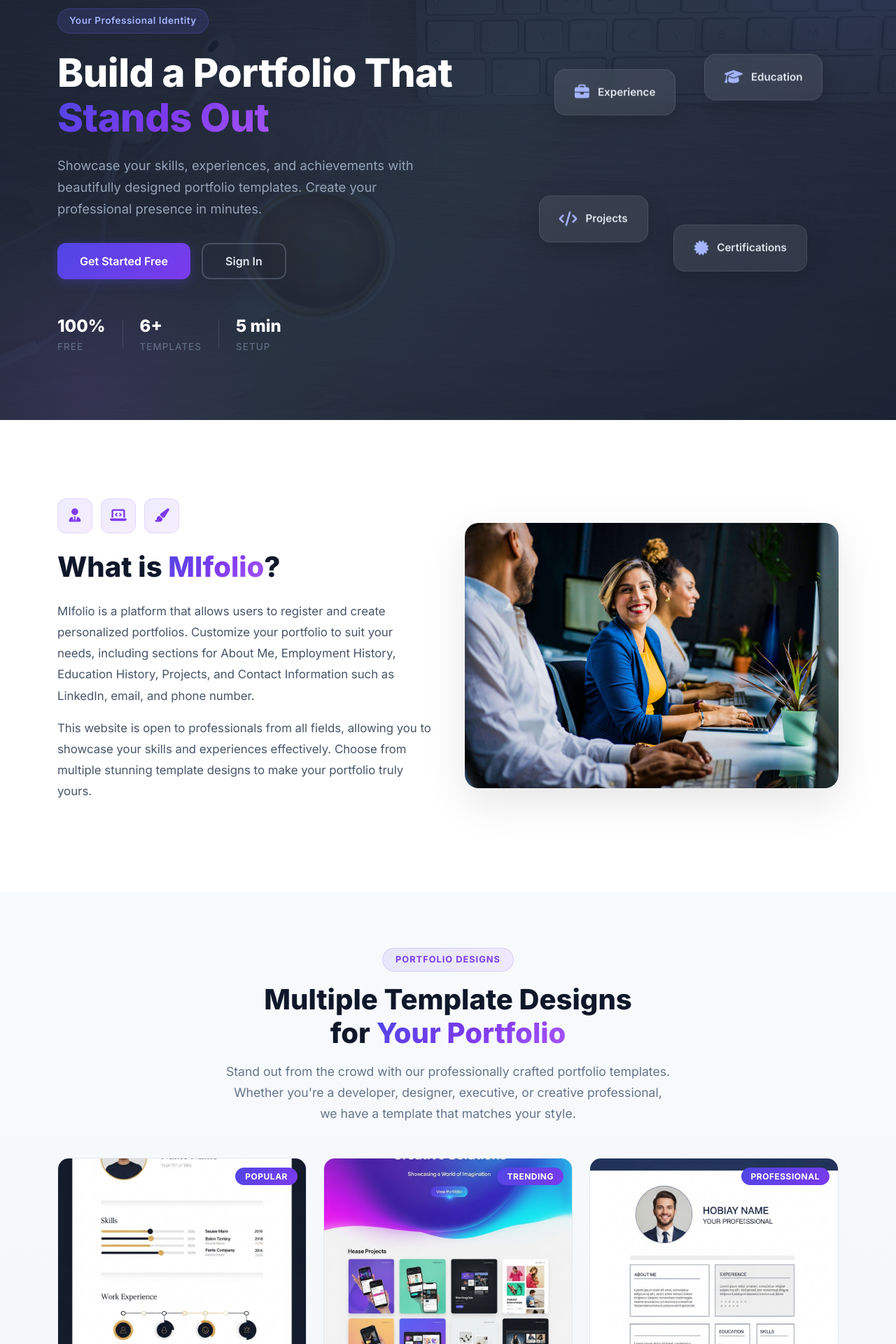
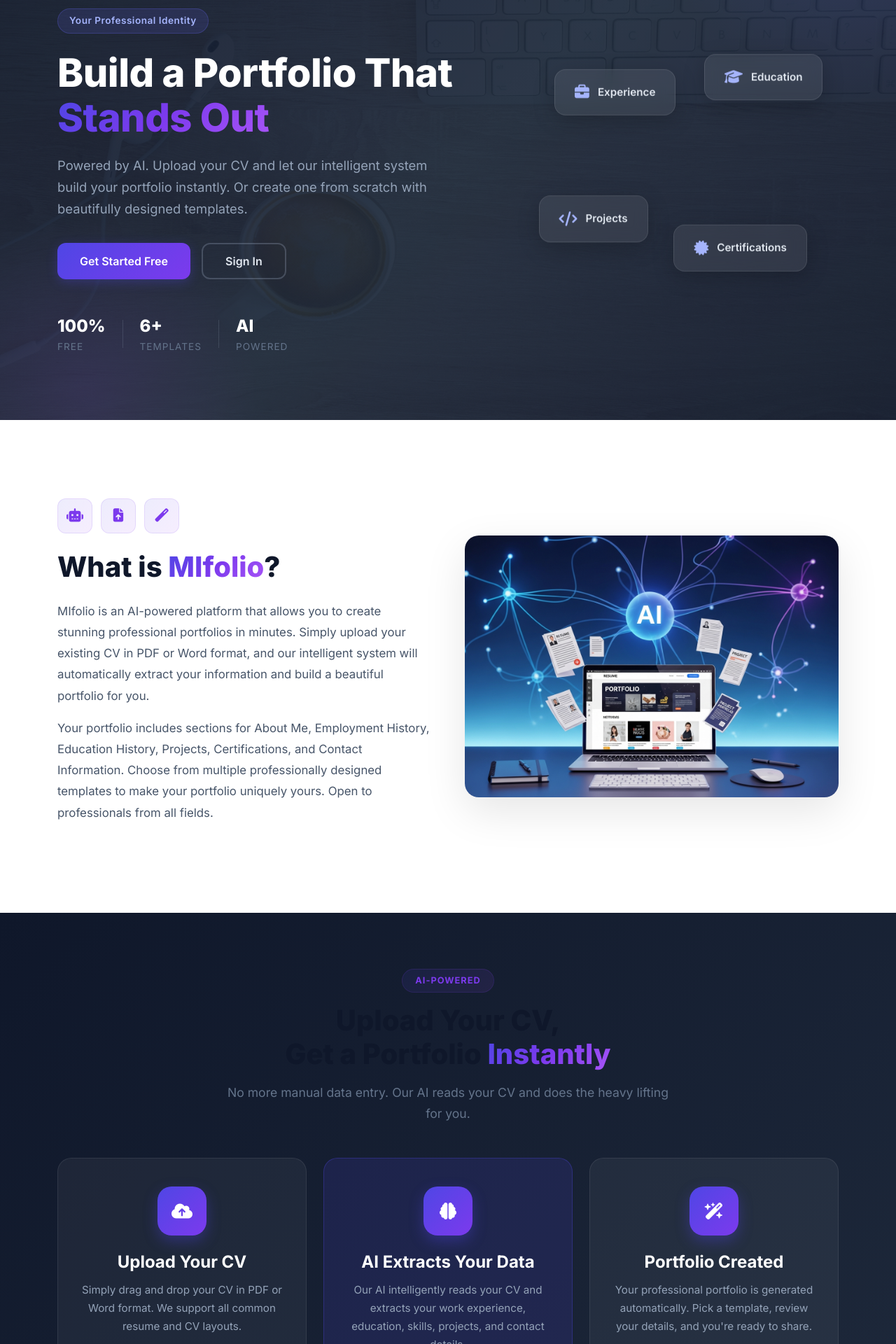
Before and after one commit to chrysanthusobinna/django-portfolio, a Django app: page / in a window 1280 px wide. Shown: the part 200-2120 px from the top of the page at 70% size. Run offline with Django 4.2, Linux system fonts and the light colour scheme.

Commit message:
Update home page to highlight AI features and new design
Introduce AI-powered portfolio generation, update the 'About' section with new text and image, and implement new styling for AI features.

Replit-Commit-Author: Agent
Replit-Commit-Session-Id: 3687a257-22fb-4ec8-a798-f55143c0e040
Replit-Commit-Checkpoint-Type: intermediate_checkpoint
Replit-Commit-Event-Id: aa5a151a-a559-4382-8d0d-8eb0f638d2c2
Replit-Commit-Screenshot-Url: https://storage.googleapis.com/screenshot-production-us-central1/1f5fe7d4-1cdf-4b6f-b09e-05f67c314425/3687a257-22fb-4ec8-a798-f55143c0e040/vbvfAvC
Replit-Helium-Checkpoint-Created: true

```diff
--- a/portfolio_app/templates/home-page.html
+++ b/portfolio_app/templates/home-page.html
@@ -13,7 +13,7 @@
             <div class="col-lg-7">
                 <span class="hero-badge">Your Professional Identity</span>
                 <h1 class="hero-title">Build a Portfolio That <span class="text-gradient">Stands Out</span></h1>
-                <p class="hero-subtitle">Showcase your skills, experiences, and achievements with beautifully designed portfolio templates. Create your professional presence in minutes.</p>
+                <p class="hero-subtitle">Powered by AI. Upload your CV and let our intelligent system build your portfolio instantly. Or create one from scratch with beautifully designed templates.</p>
                 <div class="hero-actions">
                     {% if user.is_authenticated %}
                     <a href="{% url 'edit_user_profile' user.username %}" class="btn btn-hero-primary">Edit My Portfolio</a>
@@ -35,8 +35,8 @@
                     </div>
                     <div class="stat-divider"></div>
                     <div class="stat-item">
-                        <span class="stat-number">5 min</span>
-                        <span class="stat-label">Setup</span>
+                        <span class="stat-number">AI</span>
+                        <span class="stat-label">Powered</span>
                     </div>
                 </div>
             </div>
@@ -73,25 +73,73 @@
             <div class="col-lg-6">
                 <div class="about-card-modern">
                     <div class="about-icon-row">
-                        <div class="about-icon"><i class="fas fa-user-tie"></i></div>
-                        <div class="about-icon"><i class="fas fa-laptop-code"></i></div>
-                        <div class="about-icon"><i class="fas fa-paint-brush"></i></div>
+                        <div class="about-icon"><i class="fas fa-robot"></i></div>
+                        <div class="about-icon"><i class="fas fa-file-upload"></i></div>
+                        <div class="about-icon"><i class="fas fa-magic"></i></div>
                     </div>
                     <h2 class="section-heading">What is <span class="text-gradient">{{ SITE_NAME }}</span>?</h2>
                     <p class="about-text">
-                        {{ SITE_NAME }} is a platform that allows users to register and create personalized portfolios. Customize
-                        your portfolio to suit your needs, including sections for About Me, Employment History, Education History,
-                        Projects, and Contact Information such as LinkedIn, email, and phone number.
+                        {{ SITE_NAME }} is an AI-powered platform that allows you to create stunning professional portfolios in minutes.
+                        Simply upload your existing CV in PDF or Word format, and our intelligent system will automatically extract your
+                        information and build a beautiful portfolio for you.
                     </p>
                     <p class="about-text">
-                        This website is open to professionals from all fields, allowing you to showcase your skills and experiences effectively. Choose from multiple stunning template designs to make your portfolio truly yours.
+                        Your portfolio includes sections for About Me, Employment History, Education History, Projects, Certifications,
+                        and Contact Information. Choose from multiple professionally designed templates to make your portfolio uniquely yours.
+                        Open to professionals from all fields.
                     </p>
                 </div>
             </div>
             <div class="col-lg-6">
                 <div class="about-image-modern">
-                    <img src="{% static 'images/home-page-section-about.jpg' %}" alt="About {{ SITE_NAME }}">
+                    <img src="{% static 'images/home-page-section-about-new.png' %}" alt="About {{ SITE_NAME }}">
                 </div>
+            </div>
+        </div>
+    </div>
+</section>
+
+<section class="section-modern section-ai" id="ai-powered">
+    <div class="container">
+        <div class="text-center mb-5">
+            <span class="section-badge">AI-Powered</span>
+            <h2 class="section-heading-center">Upload Your CV, <br>Get a Portfolio <span class="text-gradient">Instantly</span></h2>
+            <p class="section-subtext">No more manual data entry. Our AI reads your CV and does the heavy lifting for you.</p>
+        </div>
+        <div class="row g-4">
+            <div class="col-md-4">
+                <div class="ai-feature-card">
+                    <div class="ai-feature-icon">
+                        <i class="fas fa-cloud-upload-alt"></i>
+                    </div>
+                    <h4>Upload Your CV</h4>
+                    <p>Simply drag and drop your CV in PDF or Word format. We support all common resume and CV layouts.</p>
+                </div>
+            </div>
+            <div class="col-md-4">
+                <div class="ai-feature-card ai-feature-highlight">
+                    <div class="ai-feature-icon">
+                        <i class="fas fa-brain"></i>
+                    </div>
+                    <h4>AI Extracts Your Data</h4>
+                    <p>Our AI intelligently reads your CV and extracts your work experience, education, skills, projects, and contact details.</p>
+                </div>
+            </div>
+            <div class="col-md-4">
+                <div class="ai-feature-card">
+                    <div class="ai-feature-icon">
+                        <i class="fas fa-wand-magic-sparkles"></i>
+                    </div>
+                    <h4>Portfolio Created</h4>
+                    <p>Your professional portfolio is generated automatically. Pick a template, review your details, and you're ready to share.</p>
+                </div>
+            </div>
+        </div>
+        <div class="text-center mt-5">
+            <div class="ai-formats-badge">
+                <i class="fas fa-file-pdf"></i> PDF
+                <span class="ai-format-divider"></span>
+                <i class="fas fa-file-word"></i> Word / DOCX
             </div>
         </div>
     </div>
@@ -293,12 +341,12 @@
                     <div class="accordion-item">
                         <h2 class="accordion-header" id="faqFive">
                             <button class="accordion-button collapsed" type="button" data-bs-toggle="collapse" data-bs-target="#collapseFive" aria-expanded="false" aria-controls="collapseFive">
-                                How do I contact support?
+                                How does the AI CV upload work?
                             </button>
                         </h2>
                         <div id="collapseFive" class="accordion-collapse collapse" aria-labelledby="faqFive" data-bs-parent="#faqAccordion">
                             <div class="accordion-body">
-                                You can contact support by filling out the contact form below. Make sure to include your name, email, subject, and message.
+                                Simply upload your CV in PDF or Word format. Our AI will read through your document, extract key details like your work experience, education, skills, and contact info, then automatically populate your portfolio. You can review and edit everything before publishing.
                             </div>
                         </div>
                     </div>
@@ -311,84 +359,5 @@
     </div>
 </section>
 
-<section class="section-modern bg-white" id="contact">
-    <div class="container">
-        <div class="text-center mb-5">
-            <span class="section-badge">Get in Touch</span>
-            <h2 class="section-heading-center">Contact <span class="text-gradient">Us</span></h2>
-            <p class="section-subtext">Have questions or need support? Reach out to us through any of the channels below or send us a message directly.</p>
-        </div>
-        <div class="row g-5">
-            <div class="col-lg-5">
-                <div class="contact-info-modern">
-                    <div class="contact-item-modern">
-                        <div class="contact-icon-modern bg-primary">
-                            <i class="fas fa-envelope"></i>
-                        </div>
-                        <div>
-                            <h6>Email</h6>
-                            <a href="mailto:{{ SITE_CONTACT_EMAIL_ADDRESS }}">{{ SITE_CONTACT_EMAIL_ADDRESS }}</a>
-                        </div>
-                    </div>
-                    <div class="contact-item-modern">
-                        <div class="contact-icon-modern bg-success">
-                            <i class="fas fa-phone"></i>
-                        </div>
-                        <div>
-                            <h6>Phone</h6>
-                            <a href="tel:{{ SITE_CONTACT_PHONE_NUMBER|default_if_none:''|cut:' ' }}">{{ SITE_CONTACT_PHONE_NUMBER }}</a>
-                        </div>
-                    </div>
-                    <div class="contact-item-modern">
-                        <div class="contact-icon-modern" style="background: #0077b5;">
-                            <i class="fab fa-linkedin-in"></i>
-                        </div>
-                        <div>
-                            <h6>LinkedIn</h6>
-                            <a href="{{ SITE_CONTACT_LINKEDIN_URL }}" target="_blank">Follow us on LinkedIn</a>
-                        </div>
-                    </div>
-                    <div class="contact-item-modern">
-                        <div class="contact-icon-modern" style="background: #25d366;">
-                            <i class="fab fa-whatsapp"></i>
-                        </div>
-                        <div>
-                            <h6>WhatsApp</h6>
-                            <a href="https://wa.me/{{ SITE_CONTACT_PHONE_NUMBER|urlencode }}" target="_blank">Message us on WhatsApp</a>
-                        </div>
-                    </div>
-                </div>
-            </div>
-            <div class="col-lg-7">
-                <div class="contact-form-modern">
-                    <form method="post" action="{% url 'home' %}">
-                        {% csrf_token %}
-                        <div class="row g-3">
-                            <div class="col-md-6">
-                                <label for="name" class="form-label">Name</label>
-                                <input type="text" class="form-control modern-input" id="name" name="name" placeholder="Your name" required>
-                            </div>
-                            <div class="col-md-6">
-                                <label for="email" class="form-label">Email</label>
-                                <input type="email" class="form-control modern-input" id="email" name="email" placeholder="Your email" required>
-                            </div>
-                            <div class="col-12">
-                                <label for="subject" class="form-label">Subject</label>
-                                <input type="text" class="form-control modern-input" id="subject" name="subject" placeholder="Subject" required>
-                            </div>
-                            <div class="col-12">
-                                <label for="message" class="form-label">Message</label>
-                                <textarea class="form-control modern-input" id="message" name="message" rows="5" placeholder="Your message" required></textarea>
-                            </div>
-                            <div class="col-12">
-                                <button type="submit" class="btn btn-hero-primary w-100">Send Message</button>
-                            </div>
-                        </div>
-                    </form>
-                </div>
-            </div>
-        </div>
-    </div>
-</section>
 
 {% endblock %}
--- a/static/css/styles.css
+++ b/static/css/styles.css
@@ -733,6 +733,85 @@ button.btn {
     margin-bottom: 0;
 }
 
+.section-ai {
+    background: linear-gradient(135deg, #0f172a 0%, #1e293b 100%);
+}
+
+.ai-feature-card {
+    text-align: center;
+    padding: 2.5rem 2rem;
+    border-radius: 20px;
+    background: rgba(255,255,255,0.05);
+    border: 1px solid rgba(255,255,255,0.08);
+    transition: all 0.3s ease;
+    height: 100%;
+}
+
+.ai-feature-card:hover {
+    background: rgba(255,255,255,0.08);
+    transform: translateY(-5px);
+    box-shadow: 0 10px 40px rgba(0,0,0,0.3);
+}
+
+.ai-feature-highlight {
+    background: rgba(79,70,229,0.15);
+    border-color: rgba(79,70,229,0.3);
+}
+
+.ai-feature-highlight:hover {
+    background: rgba(79,70,229,0.2);
+}
+
+.ai-feature-icon {
+    width: 70px;
+    height: 70px;
+    border-radius: 20px;
+    background: linear-gradient(135deg, #4f46e5, #7c3aed);
+    display: flex;
+    align-items: center;
+    justify-content: center;
+    margin: 0 auto 1.5rem;
+    font-size: 1.5rem;
+    color: #fff;
+    box-shadow: 0 8px 20px rgba(79,70,229,0.35);
+}
+
+.ai-feature-card h4 {
+    font-weight: 700;
+    color: #ffffff;
+    margin-bottom: 0.75rem;
+}
+
+.ai-feature-card p {
+    color: #94a3b8;
+    font-size: 0.95rem;
+    line-height: 1.7;
+    margin-bottom: 0;
+}
+
+.ai-formats-badge {
+    display: inline-flex;
+    align-items: center;
+    gap: 12px;
+    background: rgba(255,255,255,0.06);
+    border: 1px solid rgba(255,255,255,0.1);
+    border-radius: 100px;
+    padding: 12px 28px;
+    color: #a5b4fc;
+    font-weight: 600;
+    font-size: 0.95rem;
+}
+
+.ai-formats-badge i {
+    font-size: 1.1rem;
+}
+
+.ai-format-divider {
+    width: 1px;
+    height: 20px;
+    background: rgba(255,255,255,0.15);
+}
+
 .section-faq {
     background: linear-gradient(180deg, #f8fafc 0%, #f1f5f9 100%);
 }
```
Also changed, not shown: static/images/home-page-section-about-new.png (added), 1 other file.
